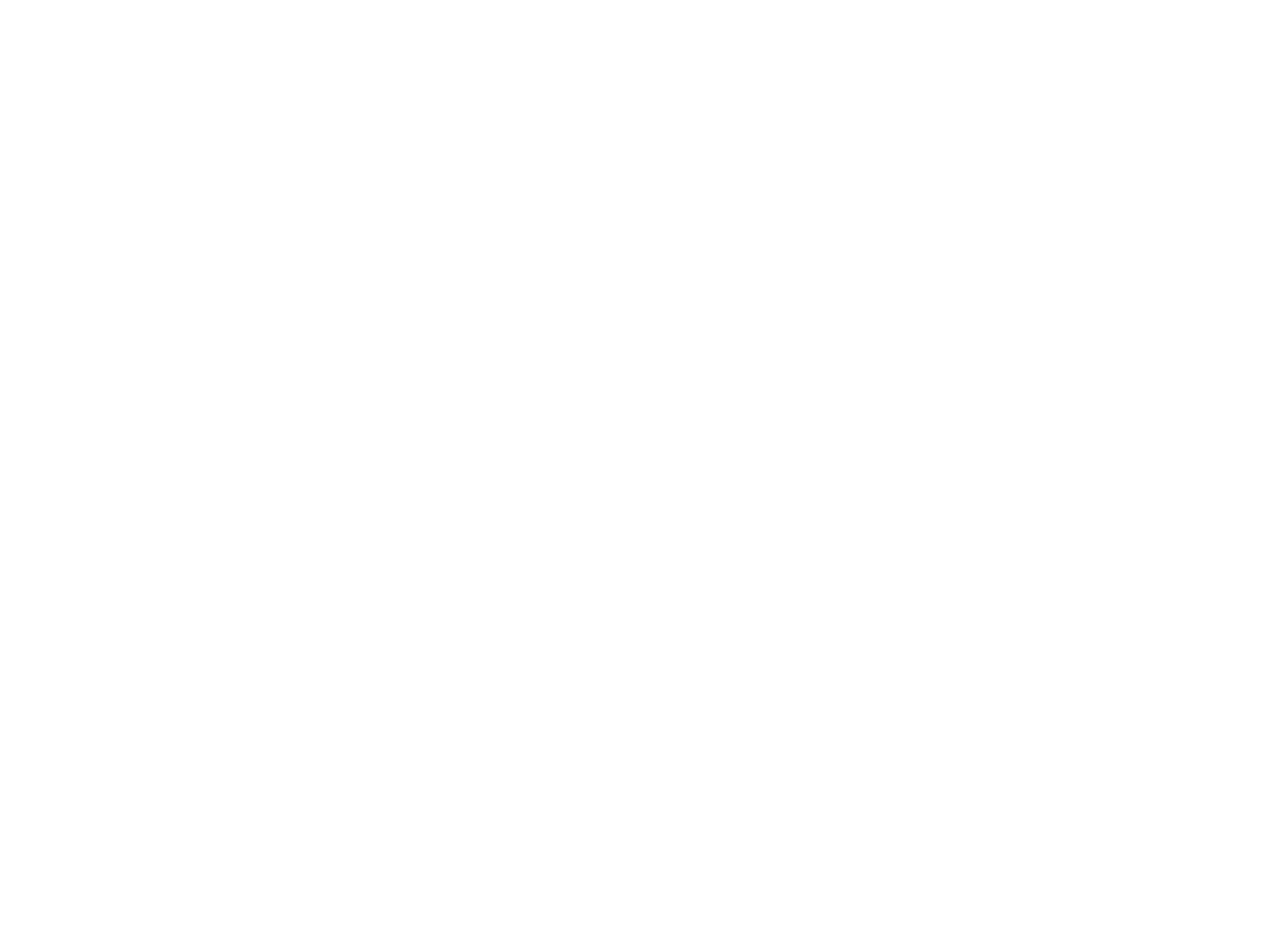
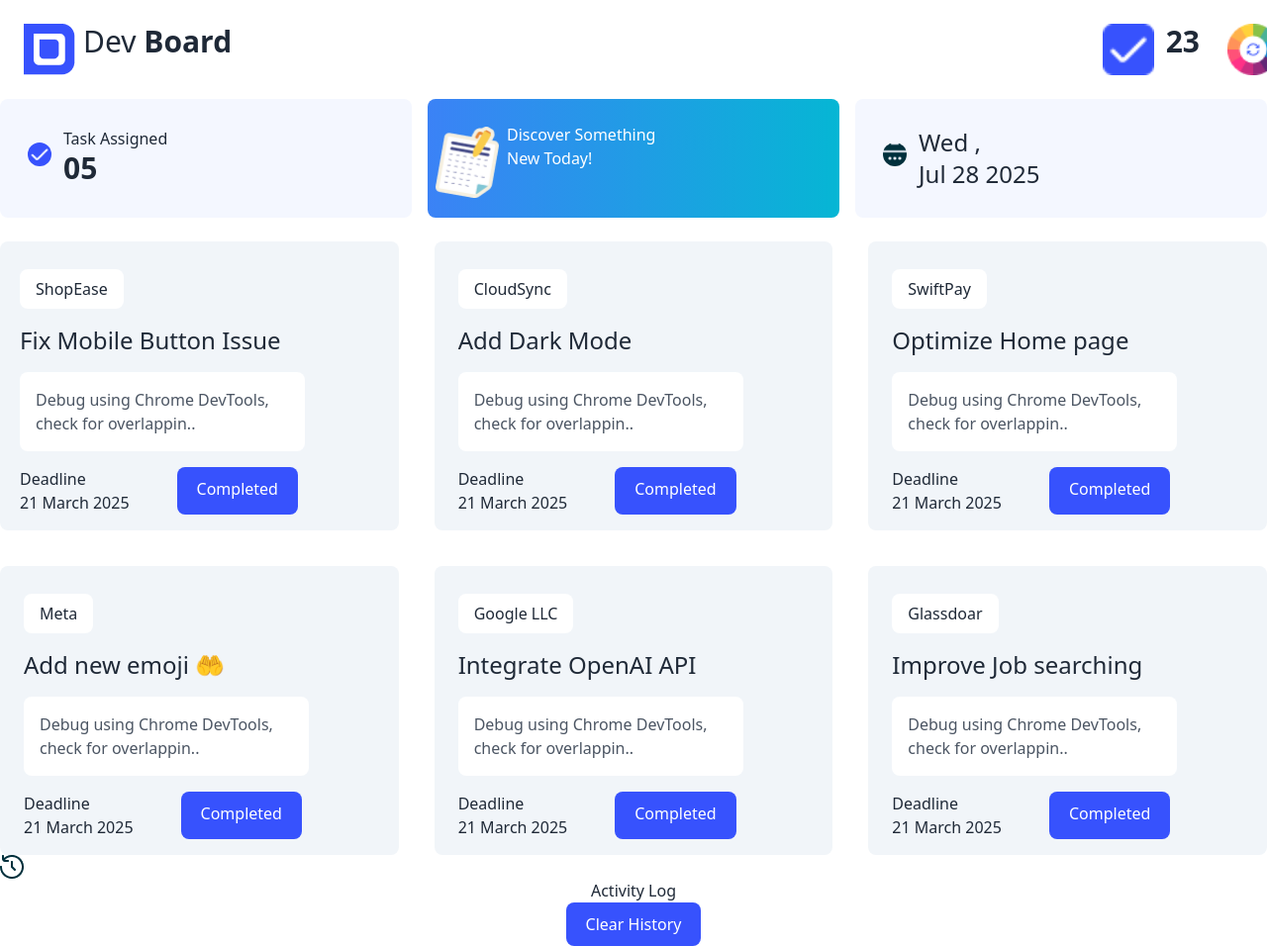
Before and after one commit to munhas963/assiment-05, a plain HTML site: page index.html in a window 1280 px wide. Shown: the whole page at 99% size. Before the commit the page ends 800 px from the top, so only its background shows below. Drawn offline with nearby package versions, Linux system fonts and the light colour scheme.

Commit message:
added by html file

```diff
--- a/index.html
+++ b/index.html
@@ -7,13 +7,100 @@
     <link href="https://cdn.jsdelivr.net/npm/daisyui@4.12.24/dist/full.min.css" rel="stylesheet" type="text/css" />
 <script src="https://cdn.tailwindcss.com"></script>
 </head>
-<body>
-  <nav>
+<body class="">
+  <nav class=" bg-white rounded-lg"  >
+   <div class="flex  justify-between p-6 pr-6 ">
+    <div class="flex"><img src="./assets/logo.png" alt="">
+        <p class="text-3xl ml-2">Dev <span class="font-bold">Board</span></p></div>
+    <div class="flex "> <img src="./assets/checkbox.png" alt="">
+    <p class="text-3xl font-bold mx-3">23</p> <img class="ml-4" src="./assets/theme-btn.png" alt="">
+    </div>
+   </div>
+  </nav>
+  <main>
+    <div>
+        <div class="grid grid-cols-3  gap-4 ">
+            <!-- card01 -->
+            <div class=" flex bg-[#F4F7FF]  gap-3 p-7  rounded-lg " > <img class=" rounded-full w-6 h-6 mt-4 " src="./assets/checkbox.png" alt="">
+            <p class="font-medium">Task Assigned <br> <span class="text-3xl font-bold">05</span></p>  </div>
+            <!-- card02 -->
+            <div class="flex bg-gradient-to-r from-blue-500 to-cyan-500 pt-6 pr-10 rounded-lg ">
+                <img class="w-20 h-20" src="./assets/board.png" alt="">
+                <p class="text-white">Discover Something  <br> New Today!</p>
+            </div>
+            <!-- card03 -->
+            <div class="flex bg-[#F4F7FF] gap-3 p-7 rounded-lg ">
+                <img class="rounded-full w-6 h-6 mt-4" src="./assets/calender.png" alt="">
+                <p class="text-2xl font-medium">Wed , <br>
+                    Jul 28 2025 </p>
+            </div>
 
-  </nav>
-  <main></main>
+        </div>
+        <!-- cards01 -->
+         <br>         <div class="grid grid-cols-3 gap-9     ">
+            <div class="bg-slate-100 px-5 pt-7 pb-4 rounded-lg ">
+                <button class="bg-white font-normal px-4 py-2 rounded-lg"> ShopEase</button>
+                 <h3 class="text-2xl font-medium  pt-4">Fix Mobile Button Issue </h3>
+                 <p class="text-gray-600 bg-white  rounded-lg p-4 w-72 mt-4" >Debug using Chrome DevTools, check for overlappin..</p>
+
+                 <div class="flex gap-12 mt-4"><p>Deadline  <br><span class="font-medium">21 March 2025</span></p>  <button id="add-btn" class="flex bg-[#3752FD] rounded-lg text-white font-medium py-2.5 px-5">Completed</button></div>
+              </div>
+              <!-- cards02 -->
+              <div class="bg-slate-100 px-6 pt-7 pb-4  rounded-lg  ">
+                <button class="bg-white font-normal px-4 py-2 rounded-lg"> CloudSync</button>
+                 <h3 class="text-2xl font-medium  pt-4">Add Dark Mode </h3>
+                 <p class="text-gray-600 bg-white  rounded-lg p-4 w-72 mt-4" >Debug using Chrome DevTools, check for overlappin..</p>
+
+                 <div class="flex gap-12 mt-4"><p>Deadline  <br><span class="font-medium">21 March 2025</span></p>  <button id="add-btn" class="flex bg-[#3752FD] rounded-lg text-white font-medium py-2.5 px-5">Completed</button></div>
+              </div>
+              <!-- cards03 -->
+              <div class="bg-slate-100 px-6 pt-7 pb-4 rounded-lg  ">
+                <button class="bg-white font-normal px-4 py-2 rounded-lg"> SwiftPay</button>
+                 <h3 class="text-2xl font-medium  pt-4">Optimize  Home page  </h3>
+                 <p class="text-gray-600 bg-white  rounded-lg p-4 w-72 mt-4" >Debug using Chrome DevTools, check for overlappin..</p>
+
+                 <div class="flex gap-12 mt-4"><p>Deadline  <br><span class="font-medium">21 March 2025</span></p>  <button id="add-btn" class="flex bg-[#3752FD] rounded-lg text-white font-medium py-2.5 px-5">Completed</button></div>
+              </div>
+              <!-- cards04 -->
+              <div class="bg-slate-100 px-6 pt-7 pb-4 rounded-lg  ">
+                <button class="bg-white font-normal px-4 py-2 rounded-lg"> Meta</button>
+                 <h3 class="text-2xl font-medium  pt-4">Add new emoji 🤲 </h3>
+                 <p class="text-gray-600 bg-white  rounded-lg p-4 w-72 mt-4" >Debug using Chrome DevTools, check for overlappin..</p>
+
+                 <div class="flex gap-12 mt-4"><p>Deadline  <br><span class="font-medium">21 March 2025</span></p>  <button id="add-btn" class="flex bg-[#3752FD] rounded-lg text-white font-medium py-2.5 px-5">Completed</button></div>
+              </div>
+              <!-- cards05 -->
+              <div class="bg-slate-100 px-6 pt-7 pb-4 rounded-lg  ">
+                <button class="bg-white font-normal px-4 py-2 rounded-lg"> Google LLC</button>
+                 <h3 class="text-2xl font-medium  pt-4">Integrate OpenAI API  </h3>
+                 <p class="text-gray-600 bg-white  rounded-lg p-4 w-72 mt-4" >Debug using Chrome DevTools, check for overlappin..</p>
+
+                 <div class="flex gap-12 mt-4"><p>Deadline  <br><span class="font-medium">21 March 2025</span></p>  <button id="add-btn" class="flex bg-[#3752FD] rounded-lg text-white font-medium py-2.5 px-5">Completed</button></div>
+              </div>
+              <!-- cards 06 -->
+              <div class="bg-slate-100 px-6 pt-7 pb-4 rounded-lg  ">
+                <button class="bg-white font-normal px-4 py-2 rounded-lg">Glassdoar</button>
+                 <h3 class="text-2xl font-medium  pt-4">Improve Job searching  </h3>
+                 <p class="text-gray-600 bg-white  rounded-lg p-4 w-72 mt-4" >Debug using Chrome DevTools, check for overlappin..</p>
+
+                 <div class="flex gap-12 mt-4"><p>Deadline  <br><span class="font-medium">21 March 2025</span></p>  <button id="add-btn" class="flex bg-[#3752FD] rounded-lg text-white font-medium py-2.5 px-5">Completed</button></div>
+              </div>
+<!-- acctive logo -->
+
+
+
+         </div>
+         <div class=" col-span-4 text-center ">
+          <img src="./assets/activity.png" alt=""> <p>Activity Log</p>
+
+          <button class="bg-[#3752FD] text-white font-medium rounded-lg px-5 py-2.5">Clear History</button>
+        </div>
+
+    </div>
+  </main>
   <footer>
 
   </footer>
+  <script src="./java/java.js"></script>
 </body>
 </html>
--- /dev/null
+++ b/java/java.js
@@ -0,0 +1,6 @@
+document.getElementById("add-btn").addEventListener("click", function () {
+
+    alert('Borad updated succcessfully')
+
+
+})
```
